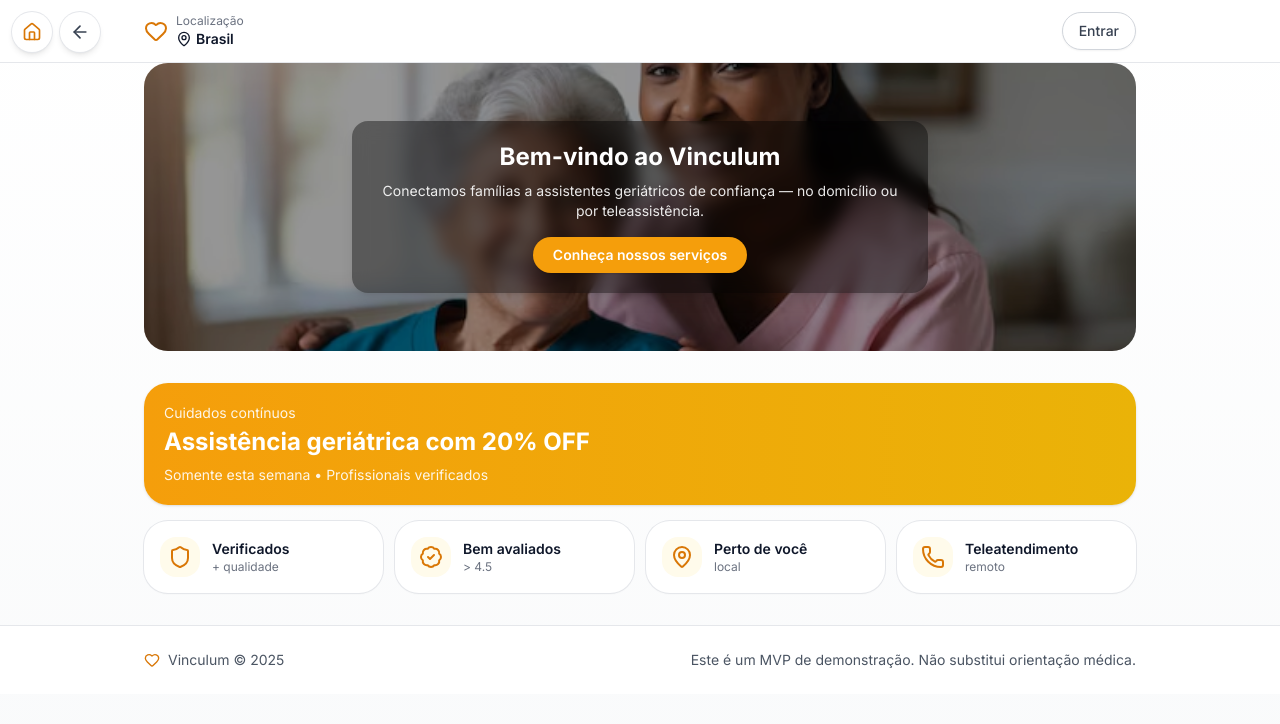
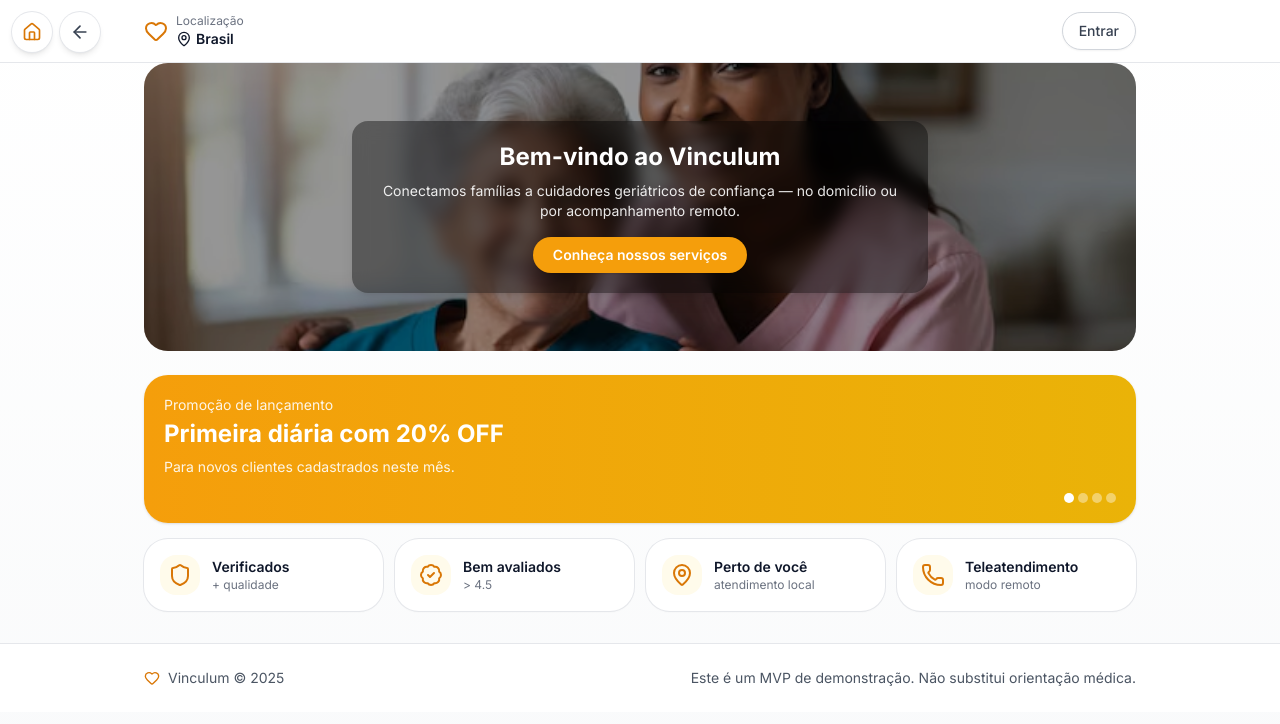
Before and after one commit to Migsrs/Site-para-idosos, a React (Vite) app: page / in a window 1280 px wide. Shown: the top 724 px of the page. Built offline with nearby package versions, Linux system fonts and the light colour scheme.

Commit message:
Add files via upload

```diff
--- a/src/pages/HomePage.jsx
+++ b/src/pages/HomePage.jsx
@@ -1,13 +1,13 @@
-// src/pages/HomePage.jsx
-import React from "react";
+import React, { useEffect, useState } from "react";
 import { Link } from "react-router-dom";
 import { Shield, BadgeCheck, MapPin, Phone } from "lucide-react";
 
+// =================== PÁGINA PRINCIPAL ===================
 export default function HomePage() {
   return (
     <div className="mx-auto max-w-5xl px-4 pb-24 pt-0 md:pb-8">
       <HeroSection />
-      <div className="mt-6 md:mt-8">
+      <div className="mt-6">
         <PromoCarousel />
         <QuickTiles />
       </div>
@@ -15,12 +15,13 @@ export default function HomePage() {
   );
 }
 
-export function HeroSection() {
+// =================== HERO (TOPO) ===================
+function HeroSection() {
   return (
     <div className="relative mb-6 overflow-hidden rounded-3xl">
       <img
-        src="img/Cuidados.jpg"
-        alt="Cuidador"
+        src="img\Cuidados.jpg"
+        alt="Cuidados com idosos"
         className="h-60 w-full object-cover md:h-72"
       />
       <div className="absolute inset-0 bg-black/40" />
@@ -28,8 +29,8 @@ export function HeroSection() {
         <div className="max-w-xl rounded-2xl bg-black/40 p-5 text-center text-white shadow-lg backdrop-blur">
           <div className="text-2xl font-bold">Bem-vindo ao Vinculum</div>
           <p className="mt-2 text-sm opacity-90">
-            Conectamos famílias a assistentes geriátricos de confiança — no
-            domicílio ou por teleassistência.
+            Conectamos famílias a cuidadores geriátricos de confiança — no
+            domicílio ou por acompanhamento remoto.
           </p>
           <Link
             to="/services"
@@ -43,29 +44,81 @@ export function HeroSection() {
   );
 }
 
+// =================== CARROSSEL DE PROMOÇÕES ===================
 export function PromoCarousel() {
+  const promos = [
+    {
+      label: "Promoção de lançamento",
+      title: "Primeira diária com 20% OFF",
+      subtitle: "Para novos clientes cadastrados neste mês.",
+    },
+    {
+      label: "Cuidado contínuo",
+      title: "Pacote semanal com desconto",
+      subtitle: "Contrate 5 dias de acompanhamento e ganhe o 6º com 50% OFF.",
+    },
+    {
+      label: "Atendimento remoto",
+      title: "Teleacompanhamento especial",
+      subtitle:
+        "Monitoramento remoto para idosos independentes com preço reduzido.",
+    },
+    {
+      label: "Famílias recorrentes",
+      title: "Programa de fidelidade Vinculum",
+      subtitle:
+        "Famílias que utilizam o serviço todo mês ganham descontos progressivos.",
+    },
+  ];
+
+  const [index, setIndex] = useState(0);
+
+  // Troca automática de promoção a cada 6 segundos
+  useEffect(() => {
+    const id = setInterval(() => {
+      setIndex((prev) => (prev + 1) % promos.length);
+    }, 6000);
+    return () => clearInterval(id);
+  }, [promos.length]);
+
+  const current = promos[index];
+
   return (
     <div className="mb-4">
       <div className="relative overflow-hidden rounded-3xl bg-gradient-to-r from-amber-500 to-yellow-500 p-5 text-white shadow">
-        <div className="text-sm opacity-90">Cuidados contínuos</div>
+        <div className="text-sm opacity-90">{current.label}</div>
         <div className="mt-1 text-2xl font-bold leading-tight">
-          Assistência geriátrica com 20% OFF
+          {current.title}
         </div>
-        <div className="mt-2 text-sm opacity-90">
-          Somente esta semana • Profissionais verificados
+        <div className="mt-2 text-sm opacity-90">{current.subtitle}</div>
+
+        {/* bolinhas de indicação / controle */}
+        <div className="mt-4 flex items-center justify-end gap-1">
+          {promos.map((_, i) => (
+            <button
+              key={i}
+              type="button"
+              onClick={() => setIndex(i)}
+              className={`h-2.5 w-2.5 rounded-full transition ${
+                i === index ? "bg-white" : "bg-white/40"
+              }`}
+              aria-label={`Ir para promoção ${i + 1}`}
+            />
+          ))}
         </div>
       </div>
     </div>
   );
 }
 
+// =================== QUADRADINHOS RÁPIDOS ===================
 function QuickTiles() {
   return (
     <div className="grid grid-cols-2 gap-3 md:grid-cols-4">
       <Tile icon={Shield} title="Verificados" subtitle="+ qualidade" />
       <Tile icon={BadgeCheck} title="Bem avaliados" subtitle="> 4.5" />
-      <Tile icon={MapPin} title="Perto de você" subtitle="local" />
-      <Tile icon={Phone} title="Teleatendimento" subtitle="remoto" />
+      <Tile icon={MapPin} title="Perto de você" subtitle="atendimento local" />
+      <Tile icon={Phone} title="Teleatendimento" subtitle="modo remoto" />
     </div>
   );
 }
```
Also changed, not shown: 1 other file (tests, documents, lock files or other folders).
